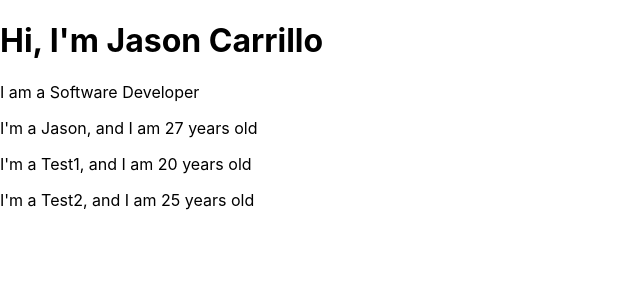
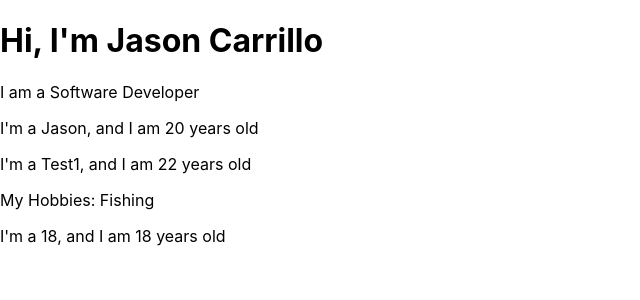
Before and after one commit to Jason-Carrillo/react-exercises, a React (Create React App) app: page / in a window 1280 px wide. Shown: the top 300 px of the page, without its empty margins (0-640 px from the left). Built offline with nearby package versions, Linux system fonts and the light colour scheme.

Commit message:
added state that contains all the people and passing the values to the return statement

```diff
--- a/src/App.js
+++ b/src/App.js
@@ -3,13 +3,20 @@
 import Person from './Person/Person';
 
 function App() {
+    let state = {
+        persons: [
+            { name: 'Jason', age: 20},
+            { name: 'Test1', age: 22},
+            { name: 'Test2', age: 18}
+        ]
+    }
   return (
     <div className={App}>
         <h1>Hi, I'm Jason Carrillo</h1>
         <p>I am a Software Developer</p>
-        <Person name="Jason" age="27" />
-        <Person name="Test1" age="20" >My Hobbies: Fishing</Person>
-        <Person name="Test2" age="25" />
+        <Person name={state.persons[0].name} age={state.persons[0].age} />
+        <Person name={state.persons[1].name} age={state.persons[1].age}>My Hobbies: Fishing</Person>
+        <Person name={state.persons[2].age} age={state.persons[2].age} />
     </div>
 
       // After nesting for a long time it becomes too much. Better to not use this way.
--- a/src/Person/Person.js
+++ b/src/Person/Person.js
@@ -1,7 +1,12 @@
 import React from 'react';
 
 const person = (props) => {
-    return <p>I'm a {props.name}, and I am {props.age} years old</p>
+    return (
+        <div>
+            <p>I'm a {props.name}, and I am {props.age} years old</p>
+            <p>{props.children}</p>
+        </div>
+    )
 }
 
 export default person;
```
Also changed, not shown: 1 other file (tests, documents, lock files or other folders).
